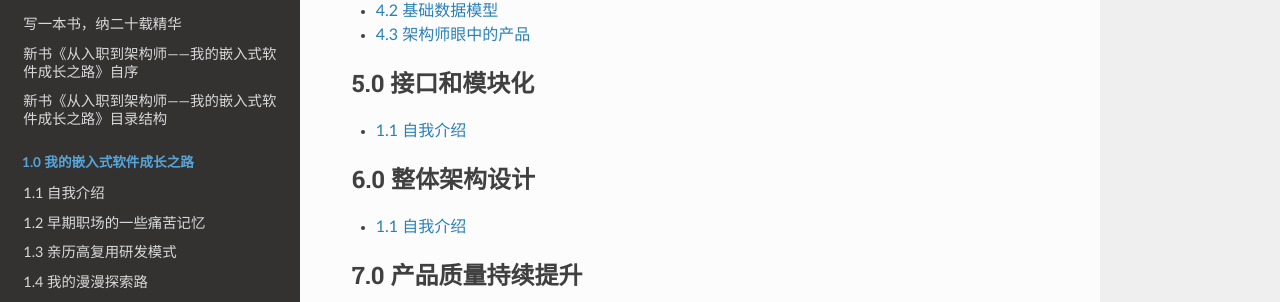
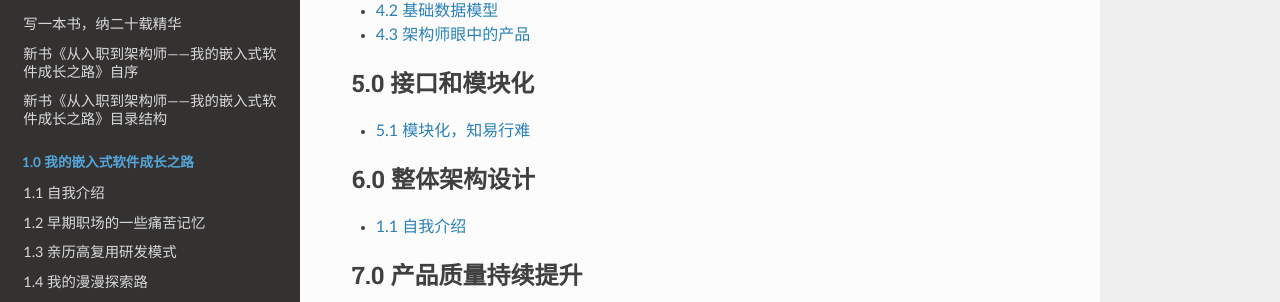
Before and after one commit to michaelzhang1987/MyGrowthOfEmbeddedRoad, a Sphinx documentation site: the page built from Documentation/index.rst, in a window 1280 px wide and 900 px high, scrolled down 960 px. Shown: the part 137-439 px from the top of the window. Built offline with Sphinx 7.4.7 and the Read the Docs theme 2.0.0, drawn with Linux system fonts in a browser that asks for light colours; some of the changed lines change nothing that is shown.

Commit message:
增加5.1章节

```diff
--- /dev/null
+++ b/Documentation/50-jie-kou-he-mo-kuai-hua/51-mo-kuai-hua-zhi-yi-xing-nan.md
@@ -0,0 +1,122 @@
+5.1 模块化，知易行难
+============
+
+原创 [小马儿2019](https://me.csdn.net/zhangmalong) 最后发布于2020-04-02 23:09:47 阅读数 13 收藏
+
+发布于2020-04-02 23:09:47
+
+文章标签： [c语言](https://so.csdn.net/so/search/s.do?q=c语言&t=blog) [程序设计](https://so.csdn.net/so/search/s.do?q=程序设计&t=blog) [嵌入式](https://so.csdn.net/so/search/s.do?q=嵌入式&t=blog)
+
+[](http://creativecommons.org/licenses/by-sa/4.0/)版权声明：本文为博主原创文章，遵循 [CC 4.0 BY-SA](http://creativecommons.org/licenses/by-sa/4.0/) 版权协议，转载请附上原文出处链接和本声明。
+
+本文链接：[https://blog.csdn.net/zhangmalong/article/details/105281958](https://blog.csdn.net/zhangmalong/article/details/105281958)
+
+从入职到架构师，我们在逐级台阶慢慢往上爬，入职——团队——抽象——复用——架构——标准化，现在我们又迈上了一个新的台阶：模块化和抽象层。
+
+学习软件编程时，老师会告诉我们软件模块接口要清晰，要追求低耦合强内聚，这样，整个程序才能具备易扩展易维护的特点。
+
+可惜理想很丰满，现实很骨感。在真实产品中，我们会发现软件模块初期还能相对清晰，但几次迭代下来，模块之间就会冒出很多相互调用，用不了多久，模块化就名存实亡了。
+
+此时，经常会出现一种现象：我们增加或修改一些功能时，需要修改多处代码，即使小心翼翼，也容易犯错。我早期工作经历，就经常会面对刚发布的程序就被反馈一堆问题的尴尬。这种情况进一步恶化，会导致某些产品只能由特定老人维护。新人上不了手，老人脱不开身，是这种困局最生动的写照。
+
+为何会出现这种现象呢？思考其背后的原因，我认为最主要的原因有两点：
+
+1.  程序本身有强耦合特性，如果不持续通过外力纠偏，随着需求增加，会自动长成一团。
+2.  真实工作中，任务往往是紧急的，需要快速解决。此时，程序员喜欢使用hack大法，怎么快怎么来，或者怎样容易怎么来。但hack大法很多情况下是不充分的，程序在修修补补中就凌乱了。
+
+如何克服这两点呢，我们团队多年迭代出两条关键的策略：
+
+1.  持续积累模块化技巧。手里有粮，心中不慌，大画家随意的几根线条都是精品，同理，胸中有丰富的模块化策略，就自然的不乐意使用hack大法了。
+2.  将模块接口作为审核标的物，借助团队和流程的力量，不仅可减少hack操作，而且可提升模块抽象层质量。
+
+◇◇◇
+---
+
+模块化的关键是对接口的抽象，而公共子程序因为抽象容易，调用清晰，是模块化的最佳起点。在我们团队中，公共子程序抽象主要策略如下：
+
+1.  三次原则（rule of three）法则。这句话包含两方面的意思，其一是不要看到个功能函数就想将其提炼成通用函数。其二是一个通用功能被三次复用，就要开始考虑是否因将其移入公共复用库。各项目差异很大，公共子程序库是长出来的。
+2.  C语言没有命名空间，通过前缀区分是惯用手法。前缀要由数据字典全局管控，且不适宜分的过细。我们团队内部，所有的公共子程序都使用前缀hlp，代表辅助的意思。
+3.  通用子程序在生成的过程中容易成簇，该过程中尤其需要注意版本问题。如crc校验码计算，因为有很多种参数模型，而且有不同的初始值，可能需要构建多种接口。
+
+因为多个模块需要使用，最初我们选择了三种crc校验方式，作为团队内部通用算法，接口函数如下：
+
+    /*
+     *  Description: 计算整个缓冲区校验码，8位
+     *  Input:
+     *    const void *pBuf: 缓冲区地址
+     *    DWORD dwLen: 缓冲区长度
+     *  Return: 返回校验码
+     */
+    DWORD hlpCalcCRC8(const void *pBuf, DWORD dwLen);
+
+    /* 计算整个缓冲区校验码，16位 */
+    DWORD hlpCalcCRC16(const void *pBuf, DWORD dwLen);
+
+    /* 计算整个缓冲区校验码，32位 */
+    DWORD hlpCalcCRC32(const void *pBuf, DWORD dwLen);
+
+
+后来，我们发现一些项目中对crc-16进行计算时，需要不同的初值，因此增加了如下接口函数：
+
+    /*
+     *  Description: 计算整个缓冲区校验码，16位，带初值
+     *  Input:
+     *    DWORD dwInit: 初值
+     *    const void *pBuf: 缓冲区地址
+     *    DWORD dwLen: 缓冲区长度
+     *  Return: 返回校验码
+     */
+    DWORD hlpCalcCRC16Ex(DWORD dwInit, const void *pBuf, DWORD dwLen);
+
+
+再后来，发现modbus规约使用的算法同我们的默认算法不一致，只好继续增加接口函数：
+
+    /*
+     *  Description: 计算整个缓冲区校验码，16位，用于modbus规约
+     *  Input:
+     *    DWORD dwInit: 初值
+     *    const void *pBuf: 缓冲区地址
+     *    DWORD dwLen: 缓冲区长度
+     *  Return: 返回校验码
+     */
+    DWORD hlpCalcCRC16Modbus(DWORD dwInit, const void *pBuf, DWORD dwLen);
+
+
+慢慢的，我们团队内部长出了一簇crc校验公共子程序。一开始长的快，后来就慢慢定型了，终于长成一套通用功能子程序，给后续的项目代码编写带来很大帮助。
+
+◇◇◇
+---
+
+在真实产品中，相当比例的模块接口类似于公共子程序，仅需要薄薄的一层抽象，而且都是简单的单向调用。如硬件抽象层中，虽然eeprom型号、大小、速度等差异颇大，但我们很容易构建如下抽象接口：
+
+    /*
+     *  Description: 读取EEPROM内容
+     *  Input:
+     *    DWORD dwOffset: 偏移位置
+     *    BYTE *pBuf: 数据地址
+     *    DWORD dwLen: 读取长度
+     *  Return: 成功返回TRUE,否则返回FALSE;
+     */
+    BOOL hwReadEEPROM(DWORD dwOffset, BYTE *pBuf, DWORD dwLen);
+
+    /*
+     *  Description: 改写EEPROM内容
+     *  Input:
+     *    DWORD dwOffset: 偏移位置
+     *    const BYTE *pBuf: 数据地址
+     *    DWORD dwLen: 改写长度
+     *  Return: 成功返回TRUE,否则返回FALSE;
+     */
+    BOOL hwWriteEEPROM(DWORD dwOffset, const BYTE *pBuf, DWORD dwLen);
+◇◇◇
+---
+
+产品复杂后，程序一般具备分层特性，如果下层程序接口抽象的比较好，有助于上层模块的复用。如遥测数据模块接口不清晰，应用层规约代码不可能复用。本章后续会通过几个例程帮助大家理解如何构建这类模块的接口层。
+
+当然，还有相当多的模块，同诸多模块存在耦合，如信号复归模块，其触发的源头可能有：装置前面板按键、远方通讯规约、机柜开入信号灯。触发信号复归后，需要息屏、关闭自保持led、清除动作报告状态等。这些因素会导致信号复归功能同很多模块之间强耦合。本章最后一节，我们一起来探讨如何给信号复归模块解耦。
+
+虽然模块化的关键在于构建优秀的接口，但接口是持续迭代中的，不可能一开始就非常完美。因此，不妨先起步，然后再慢慢演化，持续迭代。
+
+——————————————
+
+[返回目录](https://blog.csdn.net/zhangmalong/article/details/103197670)
--- a/Documentation/index.rst
+++ b/Documentation/index.rst
@@ -60,7 +60,12 @@
    :maxdepth: 1
    :caption: 5.0 接口和模块化
 
-   10-wo-de-qian-ru-shi-cheng-zhang-zhi-lu/11-zi-wo-jian-shao
+   50-jie-kou-he-mo-kuai-hua/51-mo-kuai-hua-zhi-yi-xing-nan
+.. 50-jie-kou-he-mo-kuai-hua/52-qi-bu-cong-tong-yong-han-shu-xia-shou
+   50-jie-kou-he-mo-kuai-hua/53-yao-ce-lei-shu-ju-mo-xing-jie-kou-ti-lian
+   50-jie-kou-he-mo-kuai-hua/54-ri-zhi-lei-shu-ju-mo-xing-jie-kou-ti-lian
+   50-jie-kou-he-mo-kuai-hua/55-she-ding-zhi-lei-shu-ju-mo-xing-jie-kou-ti-lian
+   50-jie-kou-he-mo-kuai-hua/56-xin-hao-fu-gui-yi-ge-qiang-ou-he-mo-kuai-jie-ou-guo-cheng
 
 .. toctree::
    :maxdepth: 1
```
